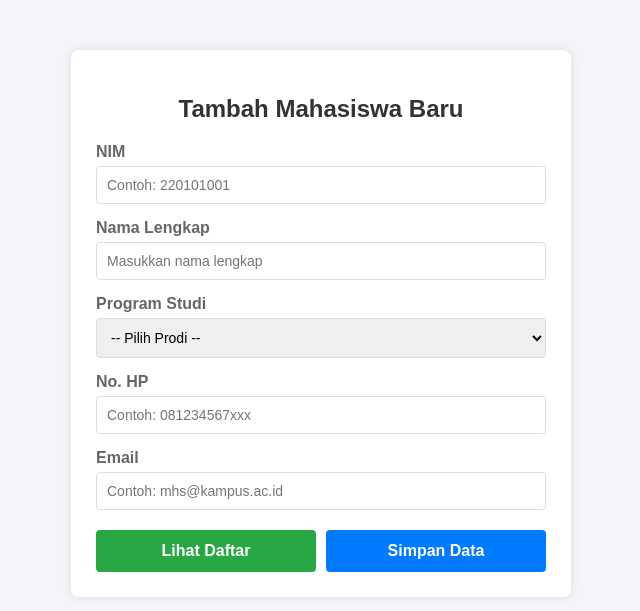
After one commit to AhmadFauzanSyalwah/MASAGENA-ITH, a PHP site: page /tambah_mahasiswa.php in a window 1280 px wide. The commit adds this page. Shown: the top 611 px of the page, without its empty margins (319-959 px from the left). Run offline with PHP 8.4, Linux system fonts and the light colour scheme.

Commit message:
pencarian_pengguna.php

```diff
--- /dev/null
+++ b/index.php
@@ -0,0 +1,5 @@
+<?php
+// Mengalihkan halaman utama langsung ke pencarian_pengguna.php
+header("Location: pencarian_pengguna.php");
+exit;
+?>
--- /dev/null
+++ b/tambah_mahasiswa.php
@@ -0,0 +1,120 @@
+<?php
+// 1. KONEKSI KE DATABASE
+$host     = "localhost";
+$db_user  = "root";
+$db_pass  = ""; // Kosongkan jika pakai XAMPP default
+$db_name  = "masagena-ith";
+
+$koneksi = mysqli_connect($host, $db_user, $db_pass, $db_name);
+
+// Cek koneksi
+if (!$koneksi) {
+    die("Koneksi database gagal: " . mysqli_connect_error());
+}
+
+// 2. PROSES INSERT DATA
+$pesan = "";
+if (isset($_POST['simpan'])) {
+    $nim   = mysqli_real_escape_string($koneksi, $_POST['nim']);
+    $nama  = mysqli_real_escape_string($koneksi, $_POST['nama']);
+    $prodi = mysqli_real_escape_string($koneksi, $_POST['prodi']);
+    $no_hp = mysqli_real_escape_string($koneksi, $_POST['no_hp']);
+    $email = mysqli_real_escape_string($koneksi, $_POST['email']);
+
+    // 🔍 VALIDASI: Cek apakah NIM sudah ada di database sebelum insert
+    $cek_nim  = mysqli_query($koneksi, "SELECT nim FROM mahasiswa WHERE nim = '$nim'");
+
+    if (mysqli_num_rows($cek_nim) > 0) {
+        // Jika NIM sudah terdaftar
+        $pesan = "<div class='alert danger'>Gagal: NIM <strong>$nim</strong> sudah terdaftar di sistem!</div>";
+    } else {
+        // KEMBALI KE ASLI: Menggunakan nama kolom database Anda yang sebenarnya (nama & prodi)
+        $query = "INSERT INTO mahasiswa (nim, nama, prodi, no_hp, email)
+                  VALUES ('$nim', '$nama', '$prodi', '$no_hp', '$email')";
+
+        if (mysqli_query($koneksi, $query)) {
+            $pesan = "<div class='alert success'>Data mahasiswa berhasil ditambahkan! Mengalihkan ke daftar...</div>";
+            $pesan .= "<meta http-equiv='refresh' content='2;url=pencarian_pengguna.php'>";
+        } else {
+            $pesan = "<div class='alert danger'>Gagal menambah data: " . mysqli_error($koneksi) . "</div>";
+        }
+    }
+}
+?>
+
+<!DOCTYPE html>
+<html lang="id">
+<head>
+    <meta charset="UTF-8">
+    <title>Tambah Mahasiswa</title>
+    <style>
+        body { font-family: Arial, sans-serif; background-color: #f4f4f9; margin: 50px; }
+        .container { max-width: 450px; background: white; padding: 25px; border-radius: 8px; box-shadow: 0px 0px 10px rgba(0,0,0,0.1); margin: 0 auto; }
+        h2 { text-align: center; color: #333; margin-bottom: 20px; }
+        .form-group { margin-bottom: 15px; }
+        .form-group label { display: block; margin-bottom: 5px; color: #666; font-weight: bold; }
+        .form-group input, .form-group select { width: 100%; padding: 10px; box-sizing: border-box; border: 1px solid #ddd; border-radius: 4px; font-size: 14px; }
+
+        /* Pembungkus Tombol Aksi */
+        .btn-group { display: flex; gap: 10px; margin-top: 20px; }
+
+        button { flex: 1; padding: 12px; background-color: #007bff; border: none; color: white; font-size: 16px; border-radius: 4px; cursor: pointer; font-weight: bold; }
+        button:hover { background-color: #0056b3; }
+
+        /* Gaya Tombol Lihat Daftar */
+        .btn-daftar { flex: 1; display: inline-block; text-align: center; padding: 12px; background-color: #28a745; color: white; font-size: 16px; border-radius: 4px; text-decoration: none; font-weight: bold; box-sizing: border-box; }
+        .btn-daftar:hover { background-color: #218838; }
+
+        .alert { padding: 10px; margin-bottom: 15px; border-radius: 4px; text-align: center; font-size: 14px; }
+        .success { background-color: #d4edda; color: #155724; border: 1px solid #c3e6cb; }
+        .danger { background-color: #f8d7da; color: #721c24; border: 1px solid #f5c6cb; }
+    </style>
+</head>
+<body>
+
+<div class="container">
+    <h2>Tambah Mahasiswa Baru</h2>
+
+    <?php echo $pesan; ?>
+
+    <form action="" method="POST">
+        <div class="form-group">
+            <label>NIM</label>
+            <input type="text" name="nim" required placeholder="Contoh: 220101001">
+        </div>
+
+        <div class="form-group">
+            <label>Nama Lengkap</label>
+            <input type="text" name="nama" required placeholder="Masukkan nama lengkap">
+        </div>
+
+        <div class="form-group">
+            <label>Program Studi</label>
+            <select name="prodi" required>
+                <option value="">-- Pilih Prodi --</option>
+                <option value="Ilmu Komputer">Ilmu Komputer</option>
+                <option value="Sistem Informasi">Sistem Informasi</option>
+                <option value="Sains Data">Sains Data</option>
+                <option value="Matematika">Matematika</option>
+            </select>
+        </div>
+
+        <div class="form-group">
+            <label>No. HP</label>
+            <input type="tel" name="no_hp" required placeholder="Contoh: 081234567xxx">
+        </div>
+
+        <div class="form-group">
+            <label>Email</label>
+            <input type="email" name="email" required placeholder="Contoh: mhs@kampus.ac.id">
+        </div>
+
+        <div class="btn-group">
+            <a href="pencarian_pengguna.php" class="btn-daftar">Lihat Daftar</a>
+            <button type="submit" name="simpan">Simpan Data</button>
+        </div>
+    </form>
+</div>
+
+</body>
+</html>
```
Also changed, not shown: pencarian_pengguna.php (renamed from pencarian_mahasiswa.php, +3 -4 lines), aktivitas_pengguna.php (renamed from aktivitas_mahasiswa.php).
